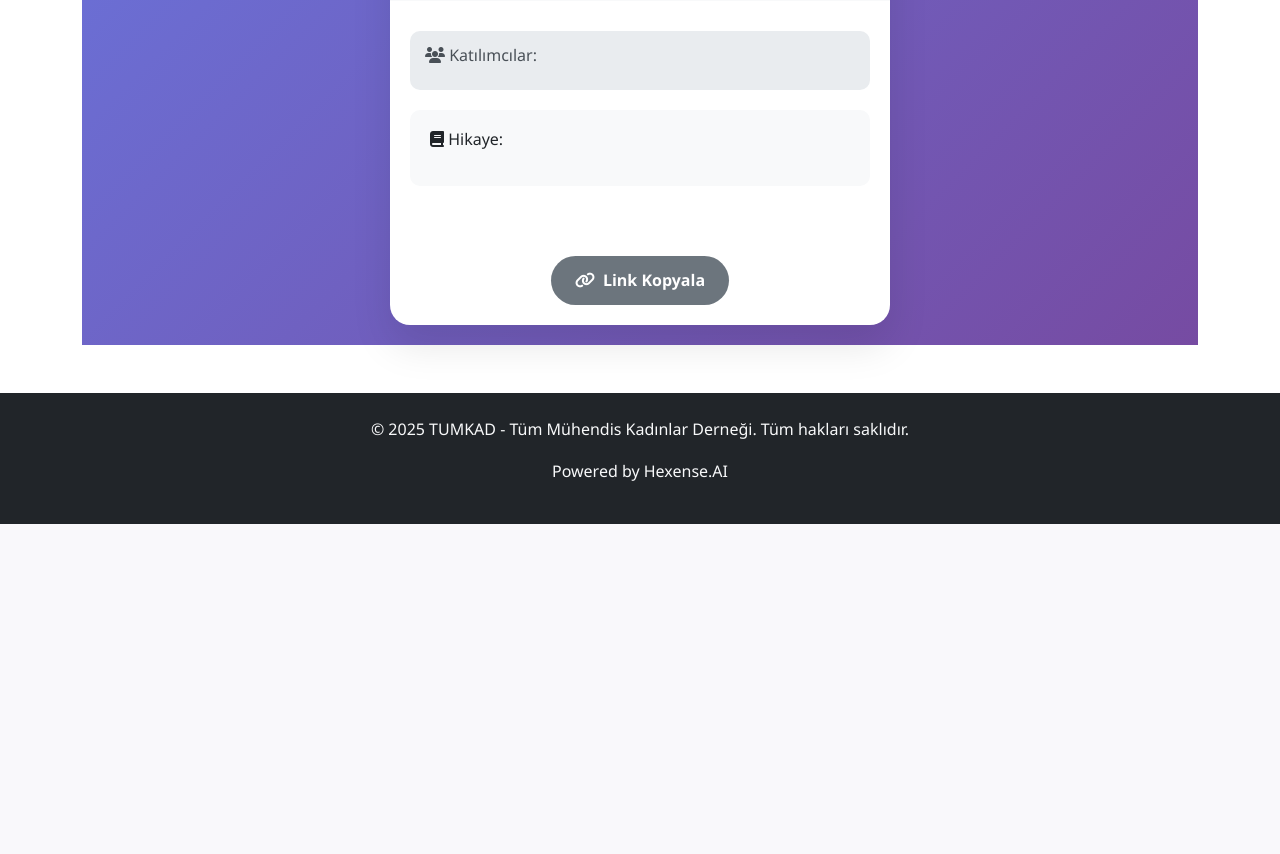
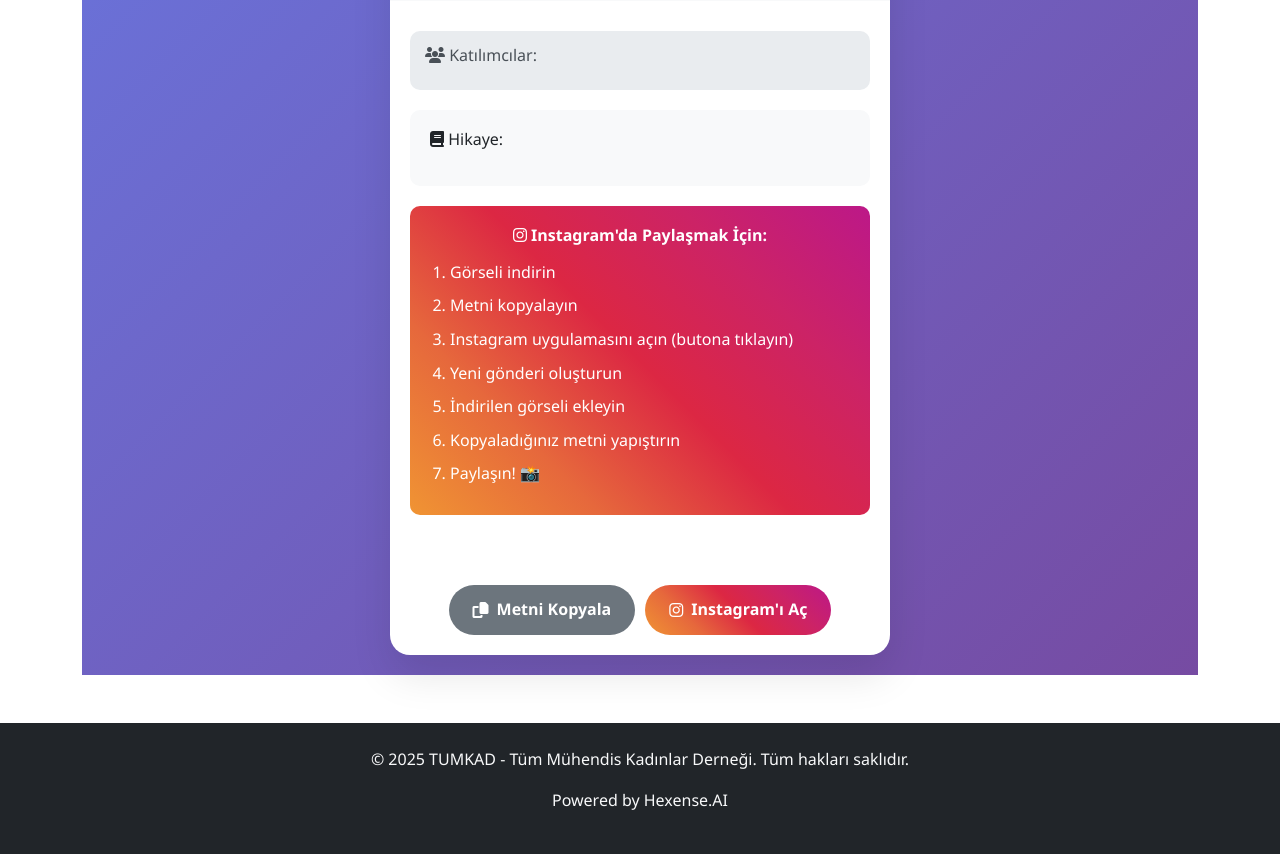
Before and after one commit to hexenseai/tumkad25, a Flask app: template templates/share_story.html in a window 1280 px wide. Shown: the part 762-1616 px from the top of the page. Before the commit the page ends 1286 px from the top, so only its background shows below. Run offline with Flask 3, Linux system fonts and the light colour scheme; the template is opened without the code that fills it, so the values that code supplies are empty; some libraries are stand-ins or nearby versions.

Commit message:
share instagram

```diff
--- a/templates/share_story.html
+++ b/templates/share_story.html
@@ -141,6 +141,30 @@
     border-bottom: none;
 }
 
+.instagram-instructions {
+    background: linear-gradient(45deg, #f09433 0%, #e6683c 25%, #dc2743 50%, #cc2366 75%, #bc1888 100%);
+    color: white;
+    padding: 20px;
+    border-radius: 10px;
+    margin-bottom: 20px;
+    text-align: center;
+}
+
+.instagram-instructions h6 {
+    margin-bottom: 15px;
+    font-weight: 600;
+}
+
+.instagram-instructions ol {
+    text-align: left;
+    margin: 0;
+    padding-left: 20px;
+}
+
+.instagram-instructions li {
+    margin-bottom: 8px;
+}
+
 .share-actions {
     padding: 20px;
     display: flex;
@@ -167,26 +191,6 @@
     box-shadow: 0 5px 15px rgba(0,0,0,0.2);
 }
 
-.instagram-btn {
-    background: linear-gradient(45deg, #f09433 0%, #e6683c 25%, #dc2743 50%, #cc2366 75%, #bc1888 100%);
-    color: white;
-}
-
-.whatsapp-btn {
-    background: #25D366;
-    color: white;
-}
-
-.facebook-btn {
-    background: #1877F2;
-    color: white;
-}
-
-.twitter-btn {
-    background: #1DA1F2;
-    color: white;
-}
-
 .download-btn {
     background: #28a745;
     color: white;
@@ -194,6 +198,11 @@
 
 .copy-btn {
     background: #6c757d;
+    color: white;
+}
+
+.instagram-app-btn {
+    background: linear-gradient(45deg, #f09433 0%, #e6683c 25%, #dc2743 50%, #cc2366 75%, #bc1888 100%);
     color: white;
 }
 
@@ -277,39 +286,37 @@
                 <h6><i class="fas fa-book"></i> Hikaye:</h6>
                 <p>{{ process.story_text }}</p>
             </div>
+
+            <div class="instagram-instructions">
+                <h6><i class="fab fa-instagram"></i> Instagram'da Paylaşmak İçin:</h6>
+                <ol>
+                    <li>Görseli indirin</li>
+                    <li>Metni kopyalayın</li>
+                    <li>Instagram uygulamasını açın (butona tıklayın)</li>
+                    <li>Yeni gönderi oluşturun</li>
+                    <li>İndirilen görseli ekleyin</li>
+                    <li>Kopyaladığınız metni yapıştırın</li>
+                    <li>Paylaşın! 📸</li>
+                </ol>
+            </div>
         </div>
 
         <div class="share-actions">
             {% if process.generated_image_url %}
-            <button class="share-btn instagram-btn" onclick="shareToInstagram()">
-                <i class="fab fa-instagram"></i>
-                Instagram
-            </button>
-
-            <button class="share-btn whatsapp-btn" onclick="shareToWhatsApp()">
-                <i class="fab fa-whatsapp"></i>
-                WhatsApp
-            </button>
-
-            <button class="share-btn facebook-btn" onclick="shareToFacebook()">
-                <i class="fab fa-facebook-f"></i>
-                Facebook
-            </button>
-
-            <button class="share-btn twitter-btn" onclick="shareToTwitter()">
-                <i class="fab fa-twitter"></i>
-                Twitter
-            </button>
-
             <button class="share-btn download-btn" onclick="downloadImage()">
                 <i class="fas fa-download"></i>
-                İndir
+                Görseli İndir
             </button>
             {% endif %}
 
-            <button class="share-btn copy-btn" onclick="copyLink()">
-                <i class="fas fa-link"></i>
-                Link Kopyala
+            <button class="share-btn copy-btn" onclick="copyStoryText()">
+                <i class="fas fa-copy"></i>
+                Metni Kopyala
+            </button>
+
+            <button class="share-btn instagram-app-btn" onclick="openInstagramApp()">
+                <i class="fab fa-instagram"></i>
+                Instagram'ı Aç
             </button>
         </div>
     </div>
@@ -325,40 +332,6 @@
 
 {% block extra_js %}
 <script>
-function shareToInstagram() {
-    const imageUrl = "{{ url_for('get_story_image', token=process.share_token, _external=True) }}";
-    const text = "TUMKAD etkinliğinde AI destekli gelecek vizyonu hikayesi oluşturuldu! 🚀 #TUMKAD #GelecekVizyonu #AI";
-
-    // Instagram için daha iyi paylaşım stratejisi
-    const shareText = `${text}\n\nHikaye: {{ process.story_text[:100] }}...\n\nGörsel: ${imageUrl}\n\nPaylaşım linki: ${window.location.href}`;
-    copyToClipboard(shareText);
-
-    // Kullanıcıya daha detaylı bilgi ver
-    const message = `Instagram paylaşımı için hazırlandı! 📸\n\n1. Kopyalanan metni Instagram'da paylaşın\n2. Görseli manuel olarak ekleyin\n3. Hashtag'leri kullanın: #TUMKAD #GelecekVizyonu #AI`;
-    alert(message);
-}
-
-function shareToWhatsApp() {
-    const imageUrl = "{{ url_for('get_story_image', token=process.share_token, _external=True) }}";
-    const text = "TUMKAD etkinliğinde AI destekli gelecek vizyonu hikayesi oluşturuldu! 🚀";
-    const url = `https://wa.me/?text=${encodeURIComponent(text + '\n\n' + imageUrl)}`;
-    window.open(url, '_blank');
-}
-
-function shareToFacebook() {
-    const imageUrl = "{{ url_for('get_story_image', token=process.share_token, _external=True) }}";
-    const text = "TUMKAD etkinliğinde AI destekli gelecek vizyonu hikayesi oluşturuldu! 🚀";
-    const url = `https://www.facebook.com/sharer/sharer.php?u=${encodeURIComponent(imageUrl)}&quote=${encodeURIComponent(text)}`;
-    window.open(url, '_blank');
-}
-
-function shareToTwitter() {
-    const imageUrl = "{{ url_for('get_story_image', token=process.share_token, _external=True) }}";
-    const text = "TUMKAD etkinliğinde AI destekli gelecek vizyonu hikayesi oluşturuldu! 🚀 #TUMKAD #GelecekVizyonu #AI";
-    const url = `https://twitter.com/intent/tweet?text=${encodeURIComponent(text)}&url=${encodeURIComponent(imageUrl)}`;
-    window.open(url, '_blank');
-}
-
 function downloadImage() {
     const imageUrl = "{{ url_for('get_story_image', token=process.share_token, _external=True) }}";
     const link = document.createElement('a');
@@ -369,10 +342,15 @@ function downloadImage() {
     document.body.removeChild(link);
 }
 
-function copyLink() {
-    const currentUrl = window.location.href;
-    copyToClipboard(currentUrl);
-    alert('Paylaşım linki kopyalandı!');
+function copyStoryText() {
+    const storyText = `TÜMKAD 23 Haziran Dünya Kadın Mühendisler Günü Konferansı'nda 2035 yılına bir anı bıraktınız💫🎉
+
+{{ process.story_text }}
+
+#23HaziranDünyaKadınMühendislerGünüKonferansı #TÜMKAD2025 #mühendislikteişbirliğigücü #TogetherWeEngineer #23JuneWomenEngineersDay #INWED25`;
+
+    copyToClipboard(storyText);
+    alert('Hikaye metni kopyalandı! Instagram\'da paylaşabilirsiniz.');
 }
 
 function copyToClipboard(text) {
@@ -469,5 +447,23 @@ document.addEventListener('DOMContentLoaded', function() {
         }
     });
 });
+
+function openInstagramApp() {
+    // Try to open Instagram app first
+    const instagramAppUrl = 'instagram://app';
+    const instagramWebUrl = 'https://www.instagram.com';
+
+    // Create a hidden iframe to try opening the app
+    const iframe = document.createElement('iframe');
+    iframe.style.display = 'none';
+    iframe.src = instagramAppUrl;
+    document.body.appendChild(iframe);
+
+    // Set a timeout to redirect to web version if app doesn't open
+    setTimeout(() => {
+        document.body.removeChild(iframe);
+        window.open(instagramWebUrl, '_blank');
+    }, 1000);
+}
 </script>
 {% endblock %}
```
